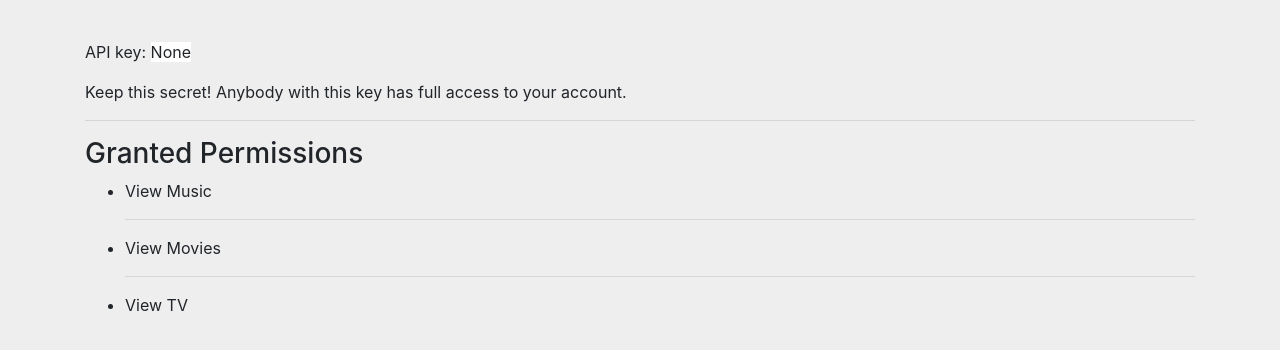
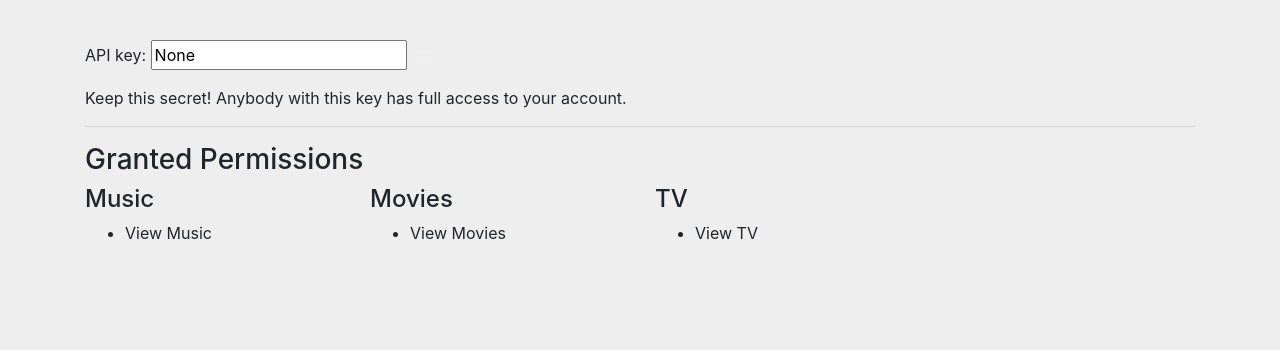
Before and after one commit to JakeStanger/Plex-Music-Viewer, a Flask app: page /profile in a window 1280 px wide. Shown: the part 72-422 px from the top of the page. Run offline with Flask 2, Linux system fonts and the light colour scheme; the visitor is signed in with stand-in values (Sample User, id 1); data comes from the database, SQL or seed files in the repository; parts of the project's set-up code (start-up, migrations or seed data) failed here and were passed over; some libraries are stand-ins or nearby versions.

Commit message:
Formatting, clipboard JS for API key

```diff
--- a/src/templates/profile.html
+++ b/src/templates/profile.html
@@ -1,10 +1,20 @@
 {% extends 'layout.html' %}
 
+{% block head %}
+    <link href="https://cdnjs.cloudflare.com/ajax/libs/open-iconic/1.1.1/font/css/open-iconic-bootstrap.min.css"
+          rel="stylesheet">
+{% endblock %}
+
 {% block body %}
-    <p>API key: <span style="background-color: #ffffff">{{ current_user.api_key }}</span></p>
+    <p>API key: <input readonly id="api-key" value="{{ current_user.api_key }}">
+        <button class="btn clipboard" data-clipboard-target="#api-key"><i class="oi oi-clipboard"></i></button>
+    </p>
     <p>Keep this secret! Anybody with this key has full access to your account.</p>
     <hr>
     <h3>Granted Permissions</h3>
+    <div class="row">
+        <div class="col-md-3">
+            <h4>Music</h4>
             <ul>
                 {% if current_user.music_can_delete %}
                     <li>Delete Music</li>
@@ -24,7 +34,11 @@
                 {% if current_user.music_can_view %}
                     <li>View Music</li>
                 {% endif %}
-        <hr>
+            </ul>
+        </div>
+        <div class="col-md-3">
+            <h4>Movies</h4>
+            <ul>
                 {% if current_user.movie_can_delete %}
                     <li>Delete Movies</li>
                 {% endif %}
@@ -43,7 +57,11 @@
                 {% if current_user.movie_can_view %}
                     <li>View Movies</li>
                 {% endif %}
-        <hr>
+            </ul>
+        </div>
+        <div class="col-md-3">
+            <h4>TV</h4>
+            <ul>
                 {% if current_user.tv_can_delete %}
                     <li>Delete TV</li>
                 {% endif %}
@@ -62,5 +80,16 @@
                 {% if current_user.tv_can_view %}
                     <li>View TV</li>
                 {% endif %}
-        <ul>
+            </ul>
+        </div>
+    </div>
 {% endblock %}
+
+{% block footer_scripts %}
+    <script src="https://cdnjs.cloudflare.com/ajax/libs/clipboard.js/2.0.4/clipboard.min.js"></script>
+    <script>
+        $(document).ready(function () {
+            new ClipboardJS('.clipboard');
+        });
+    </script>
+{% endblock %}
```
Lines whose indentation alone changed are shown as unchanged.
